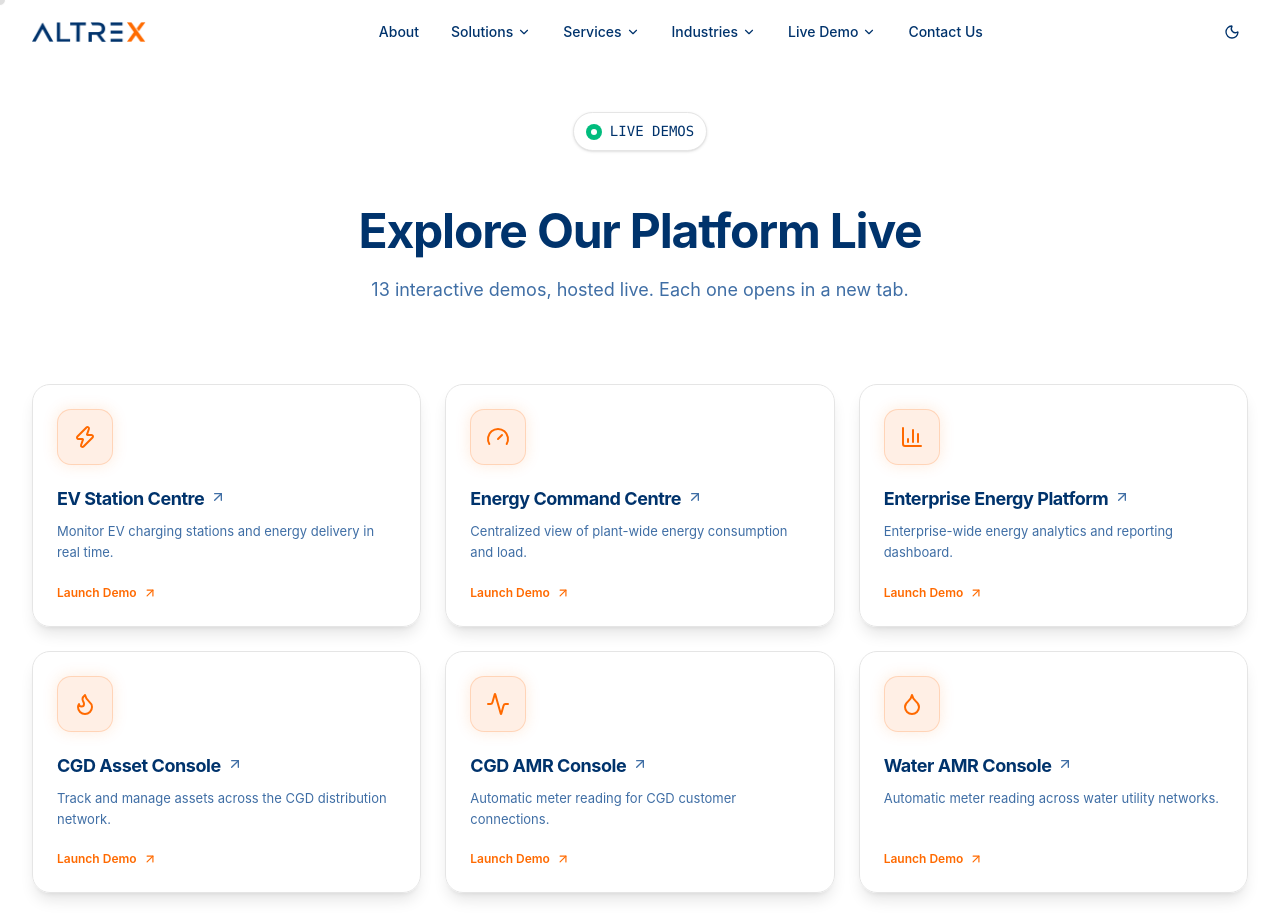
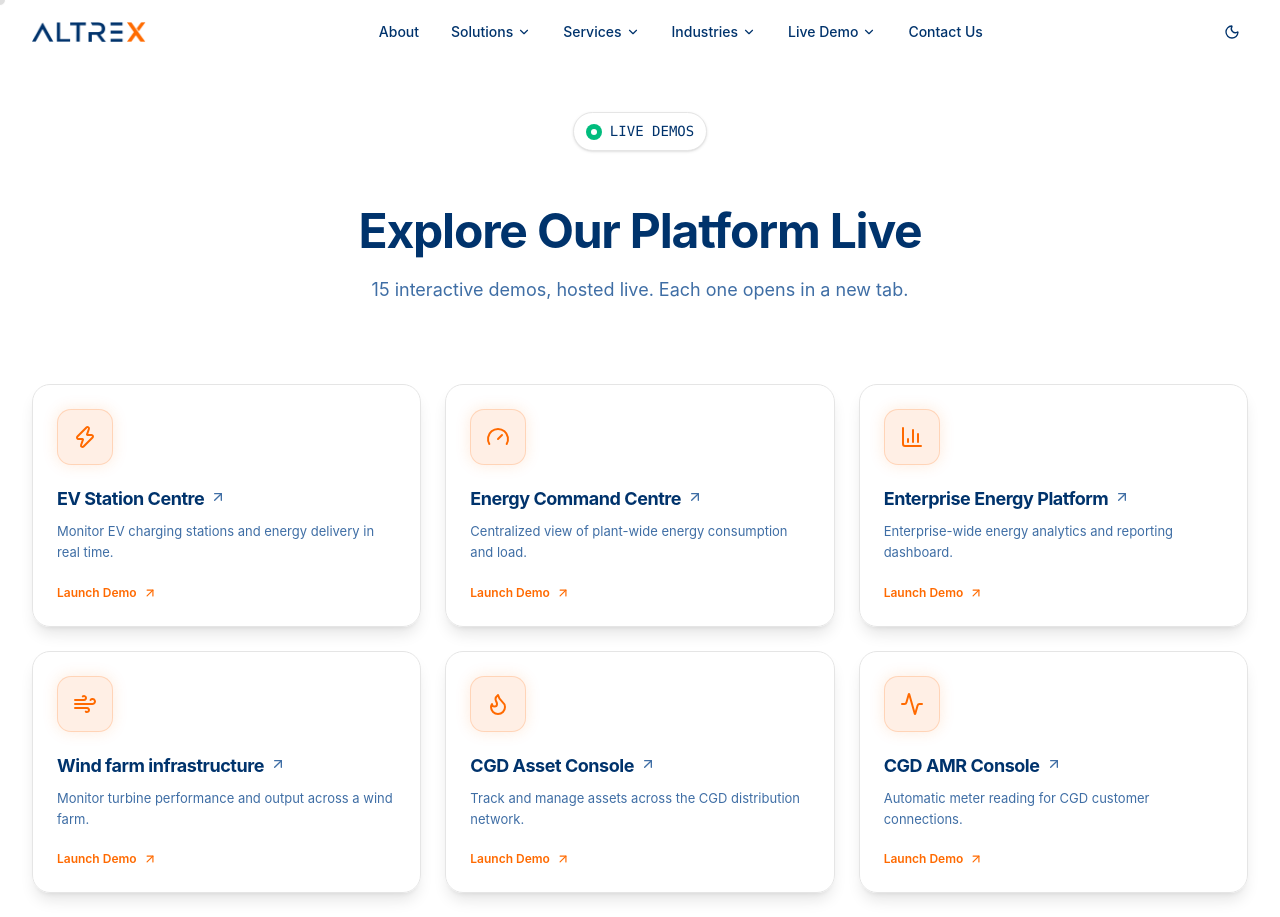
Before and after one commit to niravpatel161290/altrextech, a React (Vite) app: page /live-demo in a window 1280 px wide. Shown: the top 917 px of the page. Built offline with nearby package versions, Linux system fonts and the light colour scheme; a web font is replaced by a local one.

Commit message:
feat: update industries list in Contact page and enhance live demo data structure

```diff
--- a/src/data/liveDemosData.ts
+++ b/src/data/liveDemosData.ts
@@ -1,4 +1,20 @@
-import { Zap, FlaskConical, Flame, Truck, Warehouse, Factory, Gauge, BarChart3, Activity, Wind, Sun, Droplet, type LucideIcon } from "lucide-react";
+import {
+  Zap,
+  FlaskConical,
+  Flame,
+  Truck,
+  Warehouse,
+  Factory,
+  Gauge,
+  BarChart3,
+  Activity,
+  Wind,
+  Sun,
+  Building2,
+  Wrench,
+  Droplet,
+  type LucideIcon,
+} from "lucide-react";
 
 export interface LiveDemo {
   name: string;
@@ -18,43 +34,134 @@ export interface LiveDemoGroup {
 // the /live-demo page all read from this single list, so they can't drift.
 export const LIVE_DEMO_GROUPS: LiveDemoGroup[] = [
   {
-    title: "Energy & EV",
+    title: "Energy & Renewable",
     icon: Zap,
     demos: [
-      { name: "EV Station Centre", href: "https://ev-station-mu.vercel.app/", icon: Zap, description: "Monitor EV charging stations and energy delivery in real time." },
-      { name: "Energy Command Centre", href: "https://ems-plant.vercel.app/", icon: Gauge, description: "Centralized view of plant-wide energy consumption and load." },
-      { name: "Enterprise Energy Platform", href: "https://manufacturing-line.vercel.app/", icon: BarChart3, description: "Enterprise-wide energy analytics and reporting dashboard." },
+      {
+        name: "EV Station Centre",
+        href: "https://ev-station-mu.vercel.app/",
+        icon: Zap,
+        description:
+          "Monitor EV charging stations and energy delivery in real time.",
+      },
+      {
+        name: "Energy Command Centre",
+        href: "https://ems-plant.vercel.app/",
+        icon: Gauge,
+        description:
+          "Centralized view of plant-wide energy consumption and load.",
+      },
+      {
+        name: "Enterprise Energy Platform",
+        href: "https://manufacturing-line.vercel.app/",
+        icon: BarChart3,
+        description:
+          "Enterprise-wide energy analytics and reporting dashboard.",
+      },
+      {
+        name: "Wind farm infrastructure",
+        href: "https://wind-farms.vercel.app/",
+        icon: Wind,
+        description:
+          "Monitor turbine performance and output across a wind farm.",
+      },
     ],
   },
   {
     title: "Utility Network",
     icon: Flame,
     demos: [
-      { name: "CGD Asset Console", href: "https://cgd-network.vercel.app/", icon: Flame, description: "Track and manage assets across the CGD distribution network." },
-      { name: "CGD AMR Console", href: "https://amr-cgd.vercel.app/", icon: Activity, description: "Automatic meter reading for CGD customer connections." },
-      { name: "Water AMR Console", href: "https://amr-water.vercel.app/", icon: Droplet, description: "Automatic meter reading across water utility networks." },
+      {
+        name: "CGD Asset Console",
+        href: "https://cgd-network.vercel.app/",
+        icon: Flame,
+        description:
+          "Track and manage assets across the CGD distribution network.",
+      },
+      {
+        name: "CGD AMR Console",
+        href: "https://amr-cgd.vercel.app/",
+        icon: Activity,
+        description: "Automatic meter reading for CGD customer connections.",
+      },
+      {
+        name: "Water AMR Console",
+        href: "https://amr-water.vercel.app/",
+        icon: Droplet,
+        description: "Automatic meter reading across water utility networks.",
+      },
+      {
+        name: "APM & CMMS CGD",
+        href: "https://apm-cmms.vercel.app/",
+        icon: Wrench,
+        description:
+          "Manage asset performance, maintenance activities, work orders, and CGD infrastructure.",
+      },
     ],
   },
   {
     title: "Fleet & Logistics",
     icon: Truck,
     demos: [
-      { name: "CNG Logistics Console", href: "https://vts-khaki.vercel.app/", icon: Truck, description: "Live tracking of CNG cascade logistics and delivery routes." },
-      { name: "MHE Fleet Command Centre", href: "https://mhe-tracking.vercel.app/", icon: Warehouse, description: "Coordinate material handling equipment across facilities." },
-      { name: "Fleet Command", href: "https://vts-logistics.vercel.app/", icon: Truck, description: "Live fleet tracking and dispatch across your network." },
+      {
+        name: "CNG Logistics Console",
+        href: "https://vts-khaki.vercel.app/",
+        icon: Truck,
+        description:
+          "Live tracking of CNG cascade logistics and delivery routes.",
+      },
+      {
+        name: "MHE Fleet Command Centre",
+        href: "https://mhe-tracking.vercel.app/",
+        icon: Warehouse,
+        description:
+          "Coordinate material handling equipment across facilities.",
+      },
+      {
+        name: "Fleet Command",
+        href: "https://vts-logistics.vercel.app/",
+        icon: Truck,
+        description: "Live fleet tracking and dispatch across your network.",
+      },
     ],
   },
   {
     title: "Process Industry",
     icon: FlaskConical,
     demos: [
-      { name: "Production & OEE Console", href: "https://manufacturing-line.vercel.app/", icon: Factory, description: "Monitor production lines and overall equipment effectiveness." },
-      { name: "Plant infrastructure", href: "https://solar-plants.vercel.app/", icon: Sun, description: "Track solar plant generation and infrastructure health in real time." },
-      { name: "Wind farm infrastructure", href: "https://wind-farms.vercel.app/", icon: Wind, description: "Monitor turbine performance and output across a wind farm." },
-      { name: "Plant operations", href: "https://wtp-plant.vercel.app/", icon: Droplet, description: "Oversee water treatment plant operations and process status." },
+      {
+        name: "Production & OEE Console",
+        href: "https://manufacturing-line.vercel.app/",
+        icon: Factory,
+        description:
+          "Monitor production lines and overall equipment effectiveness.",
+      },
+      {
+        name: "Plant infrastructure",
+        href: "https://solar-plants.vercel.app/",
+        icon: Sun,
+        description:
+          "Track solar plant generation and infrastructure health in real time.",
+      },
+      {
+        name: "Plant operations",
+        href: "https://wtp-plant.vercel.app/",
+        icon: Droplet,
+        description:
+          "Oversee water treatment plant operations and process status.",
+      },
+      {
+        name: "Smart city operations",
+        href: "https://smart-city-six-gray.vercel.app/",
+        icon: Building2,
+        description:
+          "Monitor and manage smart city infrastructure, operations, assets, and real-time services.",
+      },
     ],
   },
 ];
 
 // Flat list, handy for pages (like the /live-demo overview) that don't need grouping.
-export const LIVE_DEMOS: LiveDemo[] = LIVE_DEMO_GROUPS.flatMap((group) => group.demos);
+export const LIVE_DEMOS: LiveDemo[] = LIVE_DEMO_GROUPS.flatMap(
+  (group) => group.demos,
+);
--- a/src/pages/Contact.tsx
+++ b/src/pages/Contact.tsx
@@ -29,10 +29,16 @@ const staggerContainer: Variants = {
 };
 
 const INDUSTRIES = [
-  "Manufacturing",
-  "Energy & Utilities",
-  "Logistics & Supply Chain",
-  "Other",
+  "CGD",
+  "Oil Gas",
+  "Water Wastewater",
+  "Power Utilities",
+  "Renewable Energy",
+  "Manufacturing Automation",
+  "Logistics Transportation",
+  "Smart Cities",
+  "Infrastructure Utilities",
+  "Others (Specify In Message)"
 ];
 
 const CONTACT_CARDS = [
@@ -83,7 +89,7 @@ const Contact = () => {
   };
 
   return (
-    <div className="relative min-h-screen overflow-hidden bg-background text-foreground">
+    <div className="relative min-h-screen bg-background text-foreground">
       {/* ---------------- Hero ---------------- */}
       <section>
         <div className="mx-auto max-w-7xl px-6 lg:px-8 py-40">
```
